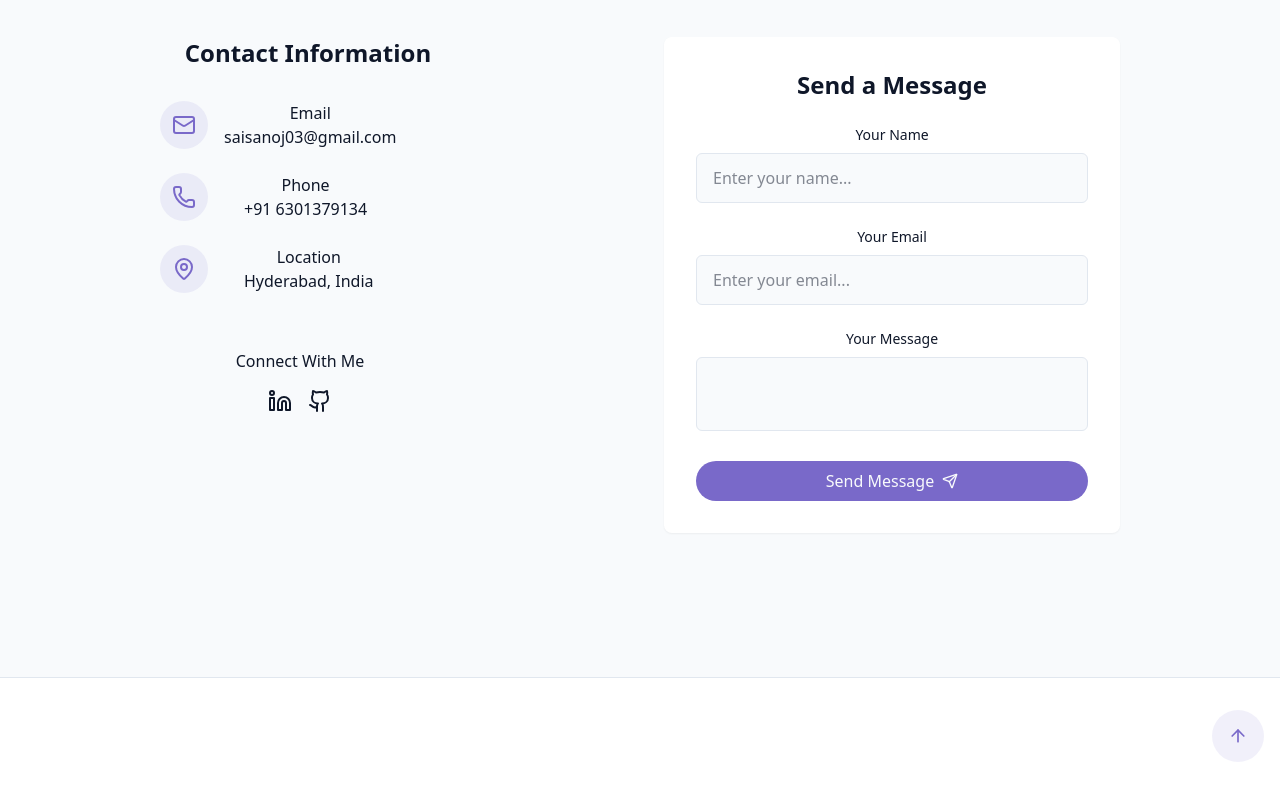
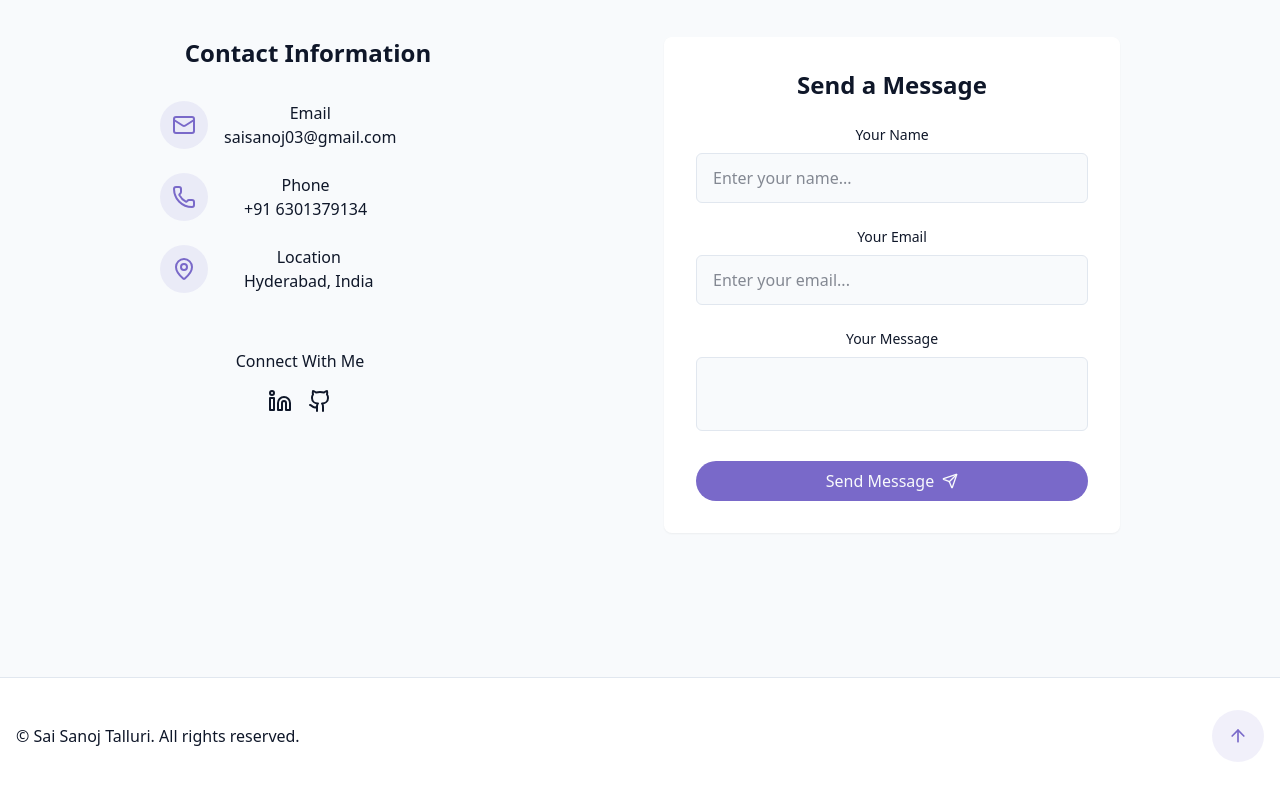
Before and after one commit to SaiSanojTalluri/Portfolio, a React (Vite) app: page / in a window 1280 px wide. Shown: the part 3145-3945 px from the top of the page. Built offline with nearby package versions, Linux system fonts and the light colour scheme.

Commit message:
initial commit

```diff
--- a/index.html
+++ b/index.html
@@ -2,7 +2,7 @@
 <html lang="en">
   <head>
     <meta charset="UTF-8" />
-    <link rel="icon" type="image/svg+xml" href="/vite.svg" />
+    <link rel="icon" type="image/svg+xml" href="/icon.webp" />
     <meta name="viewport" content="width=device-width, initial-scale=1.0" />
     <title>Portfolio</title>
   </head>
--- a/src/components/Footer.jsx
+++ b/src/components/Footer.jsx
@@ -4,9 +4,9 @@ export const Footer = () => {
   return (
     <footer className="py-12 px-4 bg-card relative border-t border-border mt-12 pt-8 flex flex-wrap justify-between items-center">
       {" "}
-      <p className="text-sm text-muted-foreground">
+      <p className="text-md text-muted-foreground">
         {" "}
-        {/* &copy; {new Date().getFullYear()} Pedrotech.co. All rights reserved. */}
+        &copy; {/*new Date().getFullYear()*/} Sai Sanoj Talluri. All rights reserved.
       </p>
       <a
         href="#hero"
```
Also changed, not shown: icon.webp (added).
